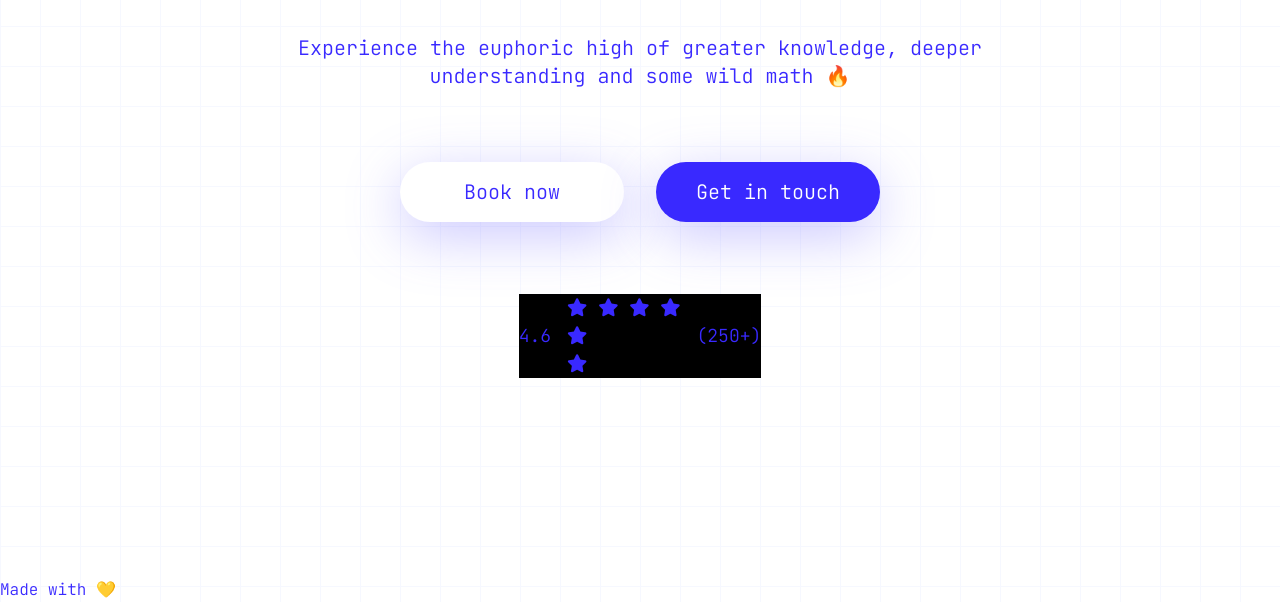
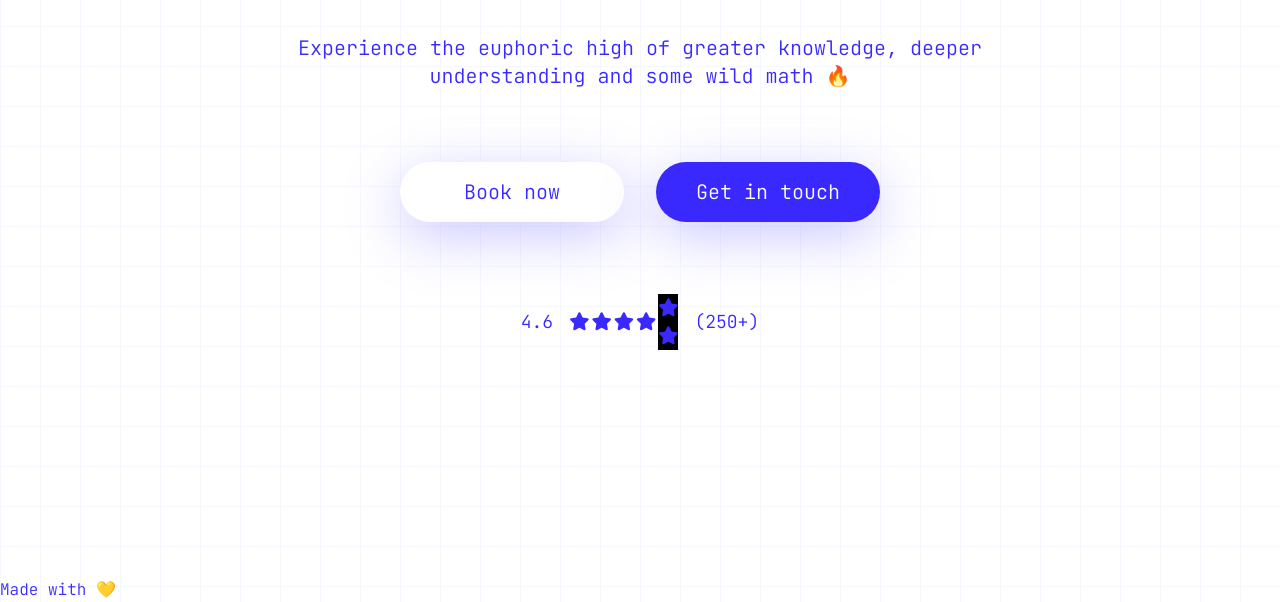
Before and after one commit to Davsan88/crystal-math, a website built with Vite: page index.html in a window 1280 px wide. Shown: the part 334-936 px from the top of the page. Built offline with nearby package versions, Linux system fonts and the light colour scheme.

Commit message:
Update index.html

```diff
--- a/index.html
+++ b/index.html
@@ -89,14 +89,14 @@
           <p class="text-base sm:text-lg md:text-xl text-white">Get in touch</p>
         </button>
       </div>
-      <div class="flex items-center gap-4 mx-auto text-base sm:text-lg bg-black ">
+      <div class="flex items-center gap-4 mx-auto text-base sm:text-lg">
         <p>4.6</p>
-        <div>
+        <div class="flex items-center gap-0.5">
           <i class="fa-solid fa-star "></i>
           <i class="fa-solid fa-star "></i>
           <i class="fa-solid fa-star "></i>
           <i class="fa-solid fa-star  "></i>
-          <div>
+          <div class="bg-black">
             <div>
               <i class="fa-solid fa-star "></i>
             </div>
```
